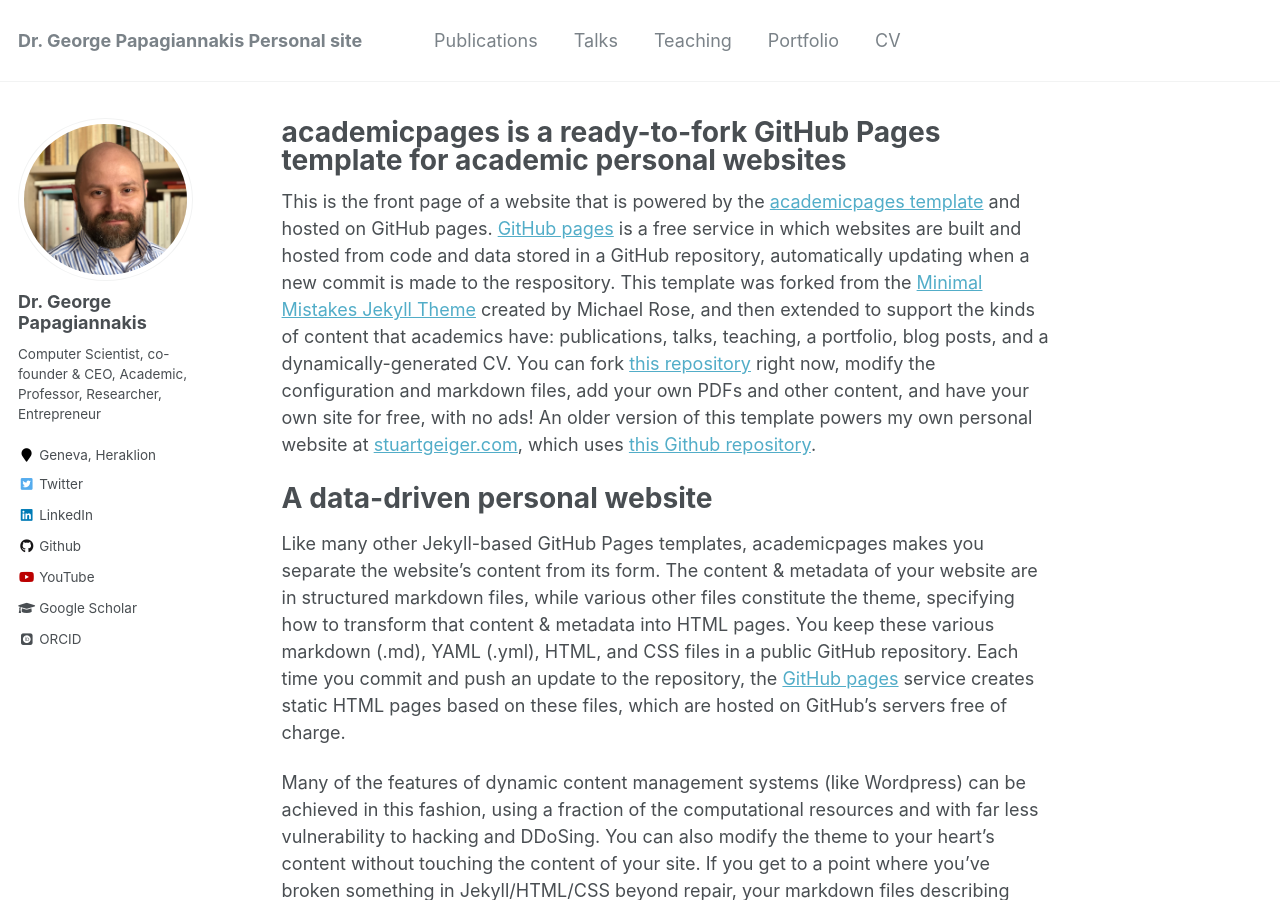
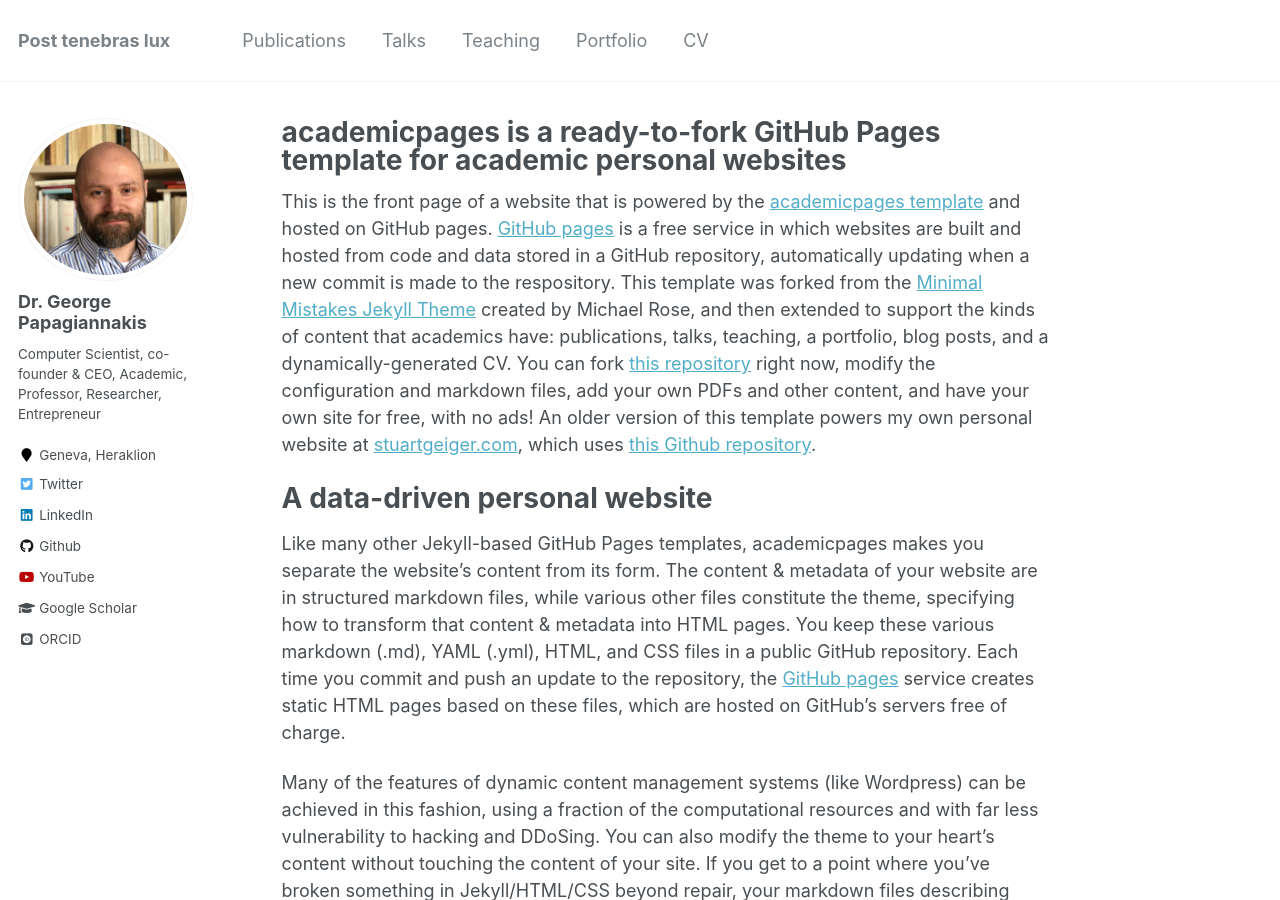
Before and after one commit to papagiannakis/papagiannakis.github.io, a Jekyll site: the page built from _pages/about.md, in a window 1280 px wide and 900 px high. Built offline with Jekyll 4.4.1, drawn with Linux system fonts in a browser that asks for light colours; some web fonts are replaced.

Commit message:
updates on info

```diff
--- a/_config.yml
+++ b/_config.yml
@@ -7,7 +7,7 @@
 
 # Site Settings
 locale                   : "en-US"
-title                    : "Dr. George Papagiannakis Personal site"
+title                    : "Post tenebras lux"
 title_separator          : "-"
 name                     : &name "Dr. George Papagiannakis"
 description              : &description "personal description"
@@ -102,7 +102,7 @@
   instagram        :
   impactstory      : #"https://profiles.impactstory.org/u/xxxx-xxxx-xxxx-xxxx"
   lastfm           :
-  linkedin         :
+  linkedin         : "https://www.linkedin.com/in/georgepapagiannakis/"
   orcid            : "https://orcid.org/0000-0002-2977-9850"
   pinterest        :
   soundcloud       :
@@ -115,7 +115,6 @@
   xing             :
   youtube          : "https://www.youtube.com/@GeorgePapagiannakis"
   wikipedia        :
-  linkedin         : "https://www.linkedin.com/in/georgepapagiannakis/"
   medium           : "https://george-papagiannakis.medium.com/"
 
 
```
